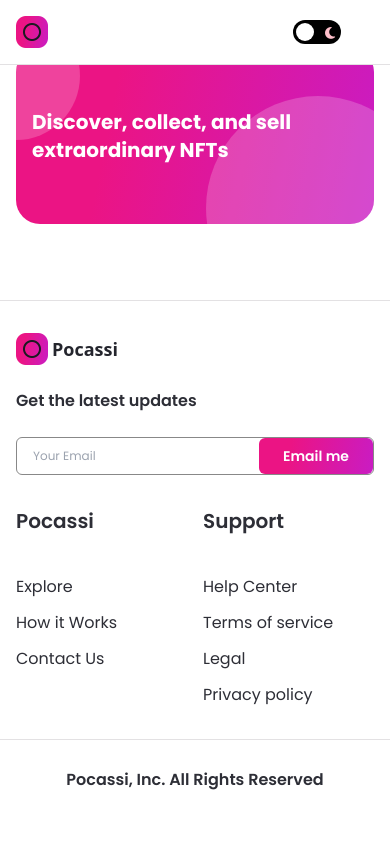
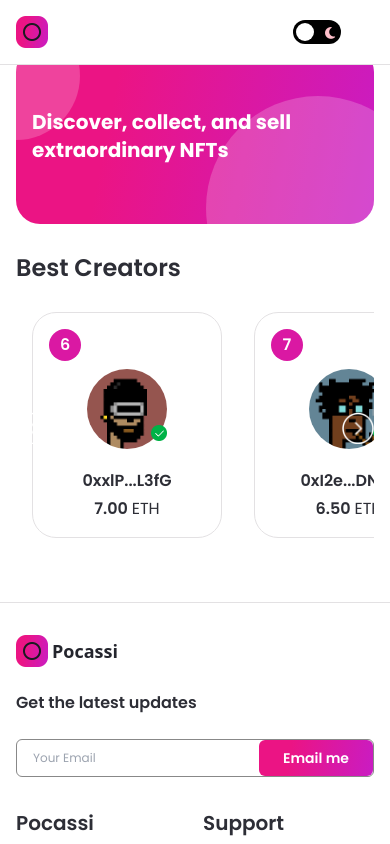
Before and after one commit to baoanh1310/pocassi, a Next.js app: page / in a window 390 px wide. Shown: the top 844 px of the page. Built offline with nearby package versions, Linux system fonts and the light colour scheme.

Commit message:
add Top sellers components

```diff
--- /dev/null
+++ b/components/CreatorCard.jsx
@@ -0,0 +1,41 @@
+import React from 'react';
+import Image from 'next/image';
+
+import images from '../assets';
+
+const CreatorCard = ({ rank, creatorImage, creatorName, creatorEths }) => (
+  <div className="min-w-190 minlg:min-w-240 dark:bg-nft-black-3 bg-white border dark:border-nft-black-3 border-nft-gray-1 rounded-3xl flex flex-col p-4 m-4">
+
+    <div className="w-8 h-8 minlg:w-10 minlg:h-10 bg-nft-red-violet flexCenter rounded-full">
+      <p className="font-poppins text-white font-semibold text-base minlg:text-lg">{rank}</p>
+    </div>
+
+    <div className="my-2 flex justify-center">
+      <div className="relative w-20 h-20 minlg:w-28 minlg:h-28">
+        <Image
+          src={creatorImage}
+          layout="fill"
+          objectFit="cover"
+          alt="creatorName"
+          className="rounded-full"
+        />
+        <div className="absolute w-4 h-4 minlg:w-7 minlg:h-7 bottom-2 -right-0">
+          <Image
+            src={images.tick}
+            layout="fill"
+            objectFit="contain"
+            alt="tick"
+          />
+        </div>
+      </div>
+    </div>
+
+    <div className="mt-3 minlg:mt-7 text-center flexCenter flex-col">
+      <p className="font-poppins dark:text-white text-nft-black-1 font-semibold text-base">{creatorName}</p>
+      <p className="mt-1 font-poppins dark:text-white text-nft-black-1 font-semibold text-base">{creatorEths.toFixed(2)} <span className="font-normal">ETH</span></p>
+    </div>
+
+  </div>
+);
+
+export default CreatorCard;
--- a/components/index.js
+++ b/components/index.js
@@ -2,5 +2,6 @@
 import Footer from './Footer';
 import Button from './Button';
 import Banner from './Banner';
+import CreatorCard from './CreatorCard';
 
-export { Navbar, Footer, Button, Banner };
+export { Navbar, Footer, Button, Banner, CreatorCard };
--- a/pages/index.js
+++ b/pages/index.js
@@ -1,6 +1,50 @@
+import { useState, useEffect, useRef } from 'react';
+import Image from 'next/image';
+import { useTheme } from 'next-themes';
 import Banner from '../components/Banner';
+import CreatorCard from '../components/CreatorCard';
 
-const Home = () => (
+import images from '../assets';
+import { makeId } from '../utils/makeId';
+
+const Home = () => {
+  const [hideButtons, setHideButtons] = useState(false);
+  const { theme } = useTheme();
+  const parentRef = useRef(null);
+  const scrollRef = useRef(null);
+
+  const handleScroll = (direction) => {
+    const { current } = scrollRef;
+
+    const scrollAmount = window.innerWidth > 1800 ? 270 : 210;
+
+    if (direction === 'left') {
+      current.scrollLeft -= scrollAmount;
+    } else {
+      current.scrollLeft += scrollAmount;
+    }
+  };
+
+  // check if scrollRef container is overfilling its parentRef container
+  const isScrollable = () => {
+    const { current } = scrollRef;
+    const { current: parent } = parentRef;
+
+    if (current?.scrollWidth >= parent?.offsetWidth) return setHideButtons(false);
+    return setHideButtons(true);
+  };
+
+  // if window is resized
+  useEffect(() => {
+    isScrollable();
+    window.addEventListener('resize', isScrollable);
+
+    return () => {
+      window.removeEventListener('resize', isScrollable);
+    };
+  });
+
+  return (
     <div>
       <div className="flex justify-center sm:px-4 p-12">
         <div className="w-full minmd:w-4/5">
@@ -9,9 +53,52 @@
             childStyles="md:text-4xl sm:text-2xl xs:text-xl text-left"
             parentStyle="justify-start mb-7 h-72 sm:h-60 p-12 xs:p-4 xs:h-44 rounded-3xl"
           />
+
+          <div>
+            <h1 className="font-poppins dark:text-white text-nft-black-1 text-2xl minlg:text-4xl font-semibold ml-4 xs:ml-0">Best Creators</h1>
+            <div className="relative flex-1 max-w-full flex mt-3" ref={parentRef}>
+              <div
+                className="flex flex-row w-max overflow-x-scroll no-scrollbar select-none"
+                ref={scrollRef}
+              >
+                {[6, 7, 8, 9, 10].map((i) => (
+                  <CreatorCard
+                    key={`creator-${i}`}
+                    rank={i}
+                    creatorImage={images[`creator${i}`]}
+                    creatorName={`0x${makeId(3)}...${makeId(4)}`}
+                    creatorEths={10 - i * 0.5}
+                  />
+                ))}
+                {!hideButtons && (
+                  <>
+                    <div onClick={() => { handleScroll('left'); }} className="absolute w-8 h-8 minlg:w-12 minlg:h-12 top-45 cursor-pointer left-0">
+                      <Image
+                        src={images.left}
+                        layout="fill"
+                        objectFit="contain"
+                        alt="left_arrow"
+                        className={theme === 'light' ? 'filter invert' : undefined}
+                      />
+                    </div>
+                    <div onClick={() => { handleScroll('right'); }} className="absolute w-8 h-8 minlg:w-12 minlg:h-12 top-45 cursor-pointer right-0">
+                      <Image
+                        src={images.right}
+                        layout="fill"
+                        objectFit="contain"
+                        alt="right_arrow"
+                        className={theme === 'light' ? 'filter invert' : undefined}
+                      />
+                    </div>
+                  </>
+                )}
+              </div>
+            </div>
+          </div>
         </div>
       </div>
     </div>
   );
+};
 
 export default Home;
--- /dev/null
+++ b/utils/makeId.js
@@ -0,0 +1,12 @@
+export const makeId = (length) => {
+  let result = '';
+
+  const characters = 'ABCDEFGHIJKLMNOPQRSTUVWXYZabcdefghijklmnopqrstuvwxyz0123456789';
+  const charactersLength = characters.length;
+
+  for (let i = 0; i < length; i += 1) {
+    result += characters.charAt(Math.floor(Math.random() * charactersLength));
+  }
+
+  return result;
+};
```
Lines whose indentation alone changed are shown as unchanged.
